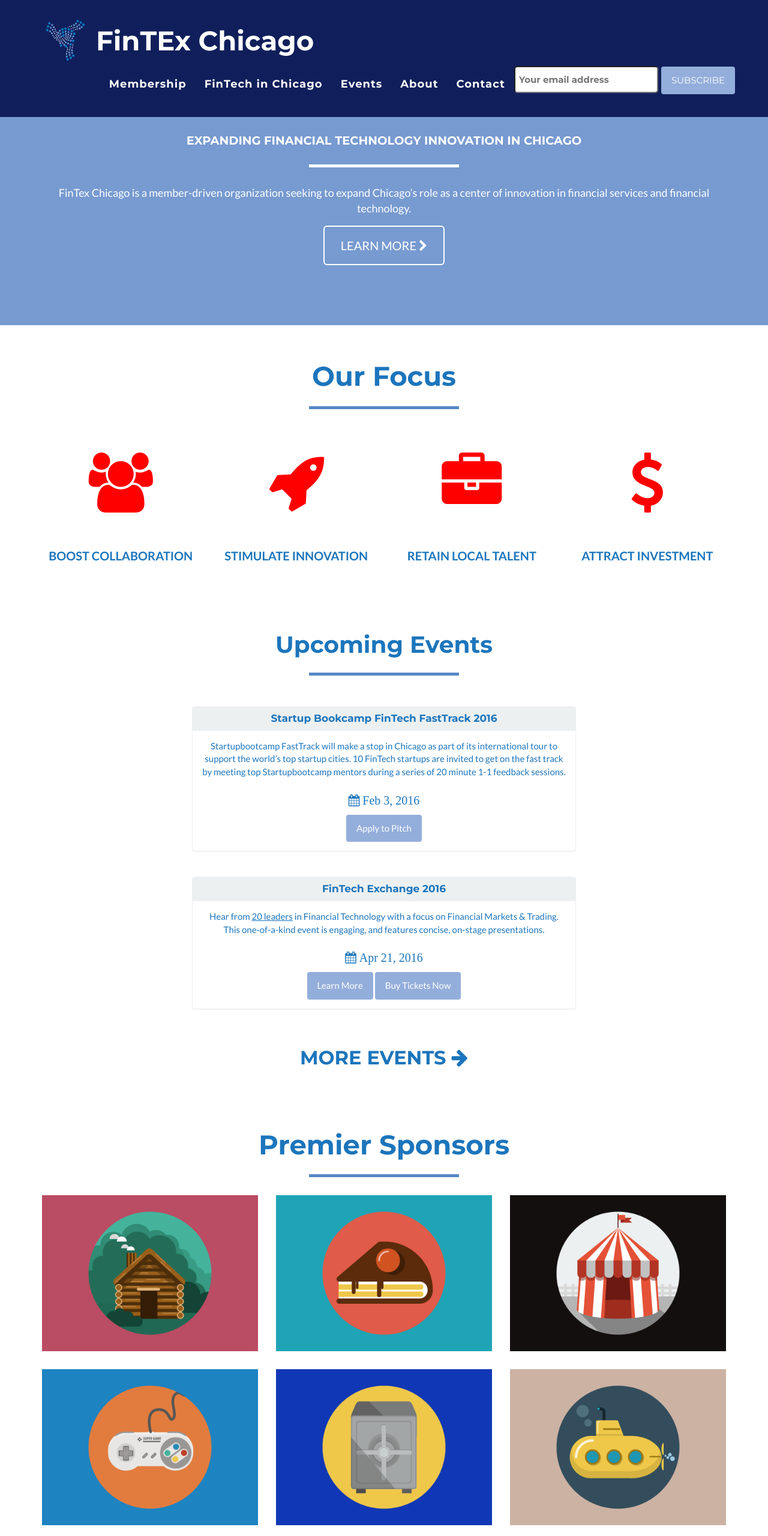
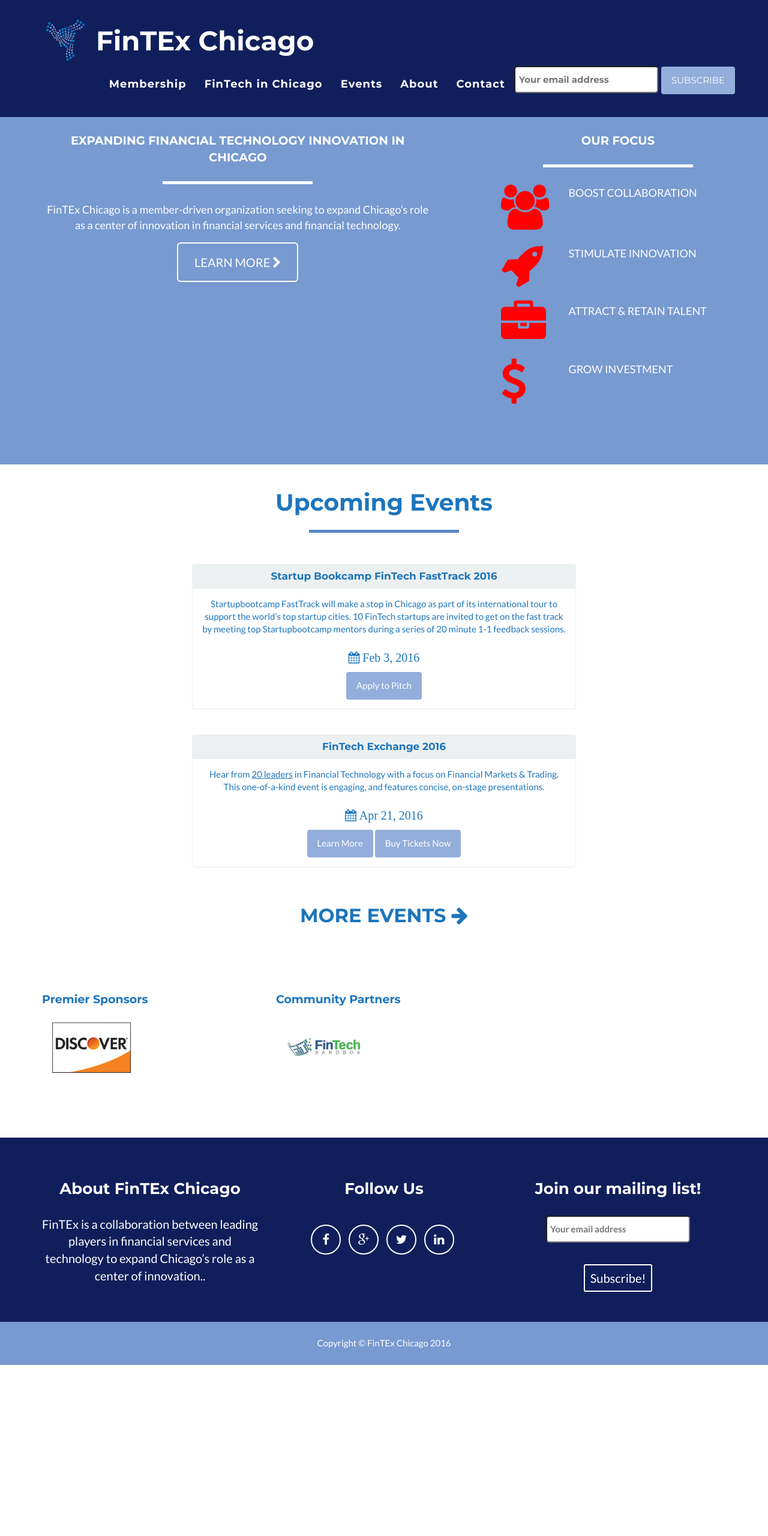
Before and after one commit to LisaEzrolCurran/FinTEXWebUpdate, a plain HTML site: page index.html at #!/home in a window 1280 px wide. Shown: the top 2560 px of the page at 60% size. After the commit the page ends 2275 px from the top, so only its background shows below. Drawn offline with nearby package versions, Linux system fonts and the light colour scheme.

Commit message:
home page re=ordering
Combined the expanding and our focus sections to be side by side.  Set
all of the column sizings to xs so that these two sections will remain
side by side on all screens (still need to do some fine tuning to the
icons for this to work)

Moved the sponsors & partners sections to the bottom of the page (and
added the partners part).  Set all of the column sizing to xs so this
section will not stack on a small screen.

Added Discover as Premier Sponsor and FinTech Sandbox as Community
Partner.  Used press release wording for modals.

```diff
--- a/js/templates/homeTmpl.html
+++ b/js/templates/homeTmpl.html
@@ -2,45 +2,110 @@
 <header>
     <div class="container">
         <div class="row">
-            <div class="col-lg-12">
+            <div class="col-xs-7">
                 <div class="intro-text">
                     <!-- <img class="img-responsive" src="img/logo.png" alt=""> -->
                     </br>
                     <span class="name">EXPANDING FINANCIAL TECHNOLOGY INNOVATION IN CHICAGO</span>
                     <hr class="star-light">
-                    <span class="skills">FinTex Chicago is a member-driven organization seeking to expand Chicago’s role as a center of innovation in financial services and financial technology.</span>
+                    <span class="skills">FinTEx Chicago is a member-driven organization seeking to expand Chicago’s role as a center of innovation in financial services and financial technology.</span>
                 </div>
-                <div class="col-lg-8 col-lg-offset-2 text-center">
+                <div class="col-xs-8 col-xs-offset-2 text-center">
                 <a href="#about" class="btn btn-lg btn-outline">
-                    LEARN MORE <i class="fa fa-chevron-right"></i>
-                </a>
+                    LEARN MORE <i class="fa fa-chevron-right"></i></a>
                 </div>
+            </div>
+
+            <div class="col-xs-1 text-center">
+
+            </div>
+            <div class="col-xs-4 text-center">
+                <div class="intro-text">
+                    </br>
+                    <span class="name">Our Focus</span>
+                </div>
+                <hr class="star-light">
+                    <div class="intro-text">
+                       <div class="row">
+
+                            <div class="col-xs-2">
+                                <div class="row text-left">
+                                    <i class="fa fa-5x fa-users home-font-awesome"></i>
+                                </div>
+                            </div>
+
+                            <div class="col-xs-1"> </div>
+
+                            <div class="col-xs-9">
+                                <div class="skills text-uppercase text-left">
+                                    Boost Collaboration </br>
+                                </div>
+                            </div>
+                </div>
+
+
+                <div class="row">
+                    <div class="col-xs-2">
+                        <div class="row text-left">
+                            <br />
+                            <i class="fa fa-5x fa-rocket home-font-awesome"></i>
+                        </div>
+                    </div>
+
+                    <div class="col-xs-1">
+
+                    </div>
+                    <div class="col-xs-9">
+                        <div class="skills text-left text-uppercase" >
+                            </br> Stimulate Innovation </br>
+                        </div>
+                    </div>
+                </div>
+
+
+                <div class="row">
+                    <div class="col-xs-2">
+                        <div class="row text-left">
+                            <br />
+                            <i class="fa fa-5x fa-briefcase home-font-awesome"></i>
+                        </div>
+                    </div>
+                    <div class="col-xs-1">
+
+                    </div>
+                    <div class="col-xs-9">
+                        <div class="skills text-uppercase text-left">
+                            </br> Attract & Retain Talent </br>
+                        </div>
+                    </div>
+                </div>
+
+                <div class="row">
+                    <div class="col-xs-2">
+                        <div class="row text-left">
+                            <br />
+                            <i class="fa fa-5x fa-usd home-font-awesome"></i>
+                        </div>
+                    </div>
+                    <div class="col-xs-1">
+
+                    </div>
+                    <div class="col-xs-9">
+                        <div class="skills text-uppercase text-left">
+                           </br> Grow Investment </br>
+                        </div>
+                    </div>
+                </div>
+
+                        </div>
+
             </div>
         </div>
     </div>
 </header>
 
-<!-- FOCUS SECTION -->
-<section class="focus">
-    <div class="container">
-        <div class="row">
-            <div class="col-lg-12 text-center">
-                <h2>Our Focus</h2>
-                <hr class="star-primary">
-            </div>
-        </div>
-        </br>
-        <div class="row">
-            </br>
-            <div class="home-about-text">
-                <p class="col-md-3"><i class="fa fa-5x fa-users home-font-awesome"></i></br></br></br>BOOST COLLABORATION</p>
-                <p class="col-md-3"><i class="fa fa-5x fa-rocket home-font-awesome"></i></br></br></br>STIMULATE INNOVATION</p>
-                <p class="col-md-3"><i class="fa fa-5x fa-briefcase home-font-awesome"></i></br></br></br>RETAIN LOCAL TALENT</p>
-                <p class="col-md-3"><i class="fa fa-5x fa-usd home-font-awesome"></i></br></br></br>ATTRACT INVESTMENT</p>
-            </div>
-        </div>
-    </div>
-</section>
+
+
 
 <!-- UPCOMING EVENTS -->
 <div class="page-header">
@@ -76,7 +141,6 @@
                 <a href="http://fintechchicago.com" target="_blank" class="btn btn-success btn-md">Learn More</a>
                 <a href="https://www.eventbrite.com/e/fintech-exchange-2016-tickets-20704738430" target="_blank" class="btn btn-success btn-md">Buy Tickets Now</a>
 
-<!--                <button type="submit" class="btn btn-success btn-md">RSVP</button> -->
             </div>
         </div>
     </div>
@@ -89,80 +153,66 @@
 <!-- SPONSORS (portfolio) Grid Section -->
 <section id="portfolio">
     <div class="container">
-        <div class="row">
-            <div class="col-lg-12 text-center">
-                <h2>Premier Sponsors</h2>
-                <hr class="star-primary">
+        <div class="row">  <!--4/7 split with one or premier sponsors - change to 6/6 split once we have more than two -->
+            <div class="col-xs-4 text-left">
+                <h4> Premier Sponsors</h4>
+        <!--        <hr class="star-primary">  -->
+            </div>
+
+            <div class="col-xs-8 text-left">
+                <h4>Community Partners</h4>
+         <!--       <hr class="star-primary"> -->
             </div>
         </div>
-        <div class="row">
-            <div class="col-sm-4 portfolio-item">
-                <a href="#portfolioModal1" class="portfolio-link" data-toggle="modal">
+        <div class="row">  <!-- This is the first logo row. The logos are allocated two boxes - so there will be six across. Add a modal for each sponsor/partner when their logo is added -->
+        <!--First Logo in the Row -->
+            <div class="col-xs-2 portfolio-item">
+                <a href="#DiscoverModal" class="portfolio-link" data-toggle="modal">
                     <div class="caption">
                         <div class="caption-content">
                             <i class="fa fa-search-plus fa-3x"></i>
                         </div>
                     </div>
-                    <img src="img/sponsors/cabin.png" class="img-responsive" alt="">
+                    <img src="img/sponsors/discover.png" class="img-responsive" alt="">
                 </a>
             </div>
-            <div class="col-sm-4 portfolio-item">
-                <a href="#portfolioModal2" class="portfolio-link" data-toggle="modal">
+
+                <!--Second Logo in the Row -->
+            <div class="col-xs-2 portfolio-item">
+            </div>
+
+            <!--Third Logo in the Row -->  <!--When there are one or two premier sponsors, this is the first Partner Logo -->
+            <div class="col-xs-2 portfolio-item">
+                <a href="#FinTechSandboxModal" class="portfolio-link" data-toggle="modal">
                     <div class="caption">
                         <div class="caption-content">
                             <i class="fa fa-search-plus fa-3x"></i>
                         </div>
                     </div>
-                    <img src="img/sponsors/cake.png" class="img-responsive" alt="">
+                    <img src="img/sponsors/FinTechSandboxLogo.png" class="img-responsive" alt="">
                 </a>
+
             </div>
-            <div class="col-sm-4 portfolio-item">
-                <a href="#portfolioModal3" class="portfolio-link" data-toggle="modal">
-                    <div class="caption">
-                        <div class="caption-content">
-                            <i class="fa fa-search-plus fa-3x"></i>
-                        </div>
-                    </div>
-                    <img src="img/sponsors/circus.png" class="img-responsive" alt="">
-                </a>
+
+            <!--Fourth Logo in the Row -->
+            <div class="col-xs-2 portfolio-item">
             </div>
-            <div class="col-sm-4 portfolio-item">
-                <a href="#portfolioModal4" class="portfolio-link" data-toggle="modal">
-                    <div class="caption">
-                        <div class="caption-content">
-                            <i class="fa fa-search-plus fa-3x"></i>
-                        </div>
-                    </div>
-                    <img src="img/sponsors/game.png" class="img-responsive" alt="">
-                </a>
+
+            <!--Fifth Logo in the Row -->
+            <div class="col-xs-2 portfolio-item">
             </div>
-            <div class="col-sm-4 portfolio-item">
-                <a href="#portfolioModal5" class="portfolio-link" data-toggle="modal">
-                    <div class="caption">
-                        <div class="caption-content">
-                            <i class="fa fa-search-plus fa-3x"></i>
-                        </div>
-                    </div>
-                    <img src="img/sponsors/safe.png" class="img-responsive" alt="">
-                </a>
+
+            <!--Sixth Logo in the Row -->
+            <div class="col-xs-2 portfolio-item">
             </div>
-            <div class="col-sm-4 portfolio-item">
-                <a href="#portfolioModal6" class="portfolio-link" data-toggle="modal">
-                    <div class="caption">
-                        <div class="caption-content">
-                            <i class="fa fa-search-plus fa-3x"></i>
-                        </div>
-                    </div>
-                    <img src="img/sponsors/submarine.png" class="img-responsive" alt="">
-                </a>
-            </div>
+        </div>
         </div>
     </div>
 </section>
 
 
 <!-- SPONSOR MODALS-->
-<div class="portfolio-modal modal fade" id="portfolioModal1" tabindex="-1" role="dialog" aria-hidden="true">
+<div class="portfolio-modal modal fade" id="DiscoverModal" tabindex="-1" role="dialog" aria-hidden="true">
     <div class="modal-content">
         <div class="close-modal" data-dismiss="modal">
             <div class="lr">
@@ -174,16 +224,58 @@
             <div class="row">
                 <div class="col-lg-8 col-lg-offset-2">
                     <div class="modal-body">
-                        <h2>Morningstar Inc.</h2>
+                        <h2>Discover</h2>
                         </br>
-                        <img src="img/portfolio/cabin.png" class="img-responsive img-centered" alt="">
-                        <p>Lorem Ipsum is simply dummy text of the printing and typesetting industry. Lorem Ipsum has been the industry's standard dummy text ever since the 1500s, when an unknown printer took a galley of type and scrambled it to make a type specimen book. It has survived not only five centuries, but also the leap into electronic typesetting, remaining essentially unchanged. It was popularised in the 1960s with the release of Letraset sheets containing Lorem Ipsum passages, and more recently with desktop publishing software like Aldus PageMaker including versions of Lorem Ipsum.</p>
-                        <ul class="list-inline item-details">
+                      <!--  <img src="img/portfolio/cabin.png" class="img-responsive img-centered" alt="">  -->
+                        <p>Discover is a direct banking and payment services company with one of the most recognized brands in U.S. financial services. Since its inception in 1986, the company has become one of the largest card issuers in the United States. The company issues the Discover card, America's cash rewards pioneer, and offers private student loans, personal loans, home equity loans, checking and savings accounts and certificates of deposit through its direct banking business. It operates the Discover Network, with millions of merchant and cash access locations; PULSE, one of the nation's leading ATM/debit networks; and Diners Club International, a global payments network with acceptance in more than 185 countries and territories.</p>
+                       <!--<ul class="list-inline item-details">
                             <li>Gold Sponsor:
                                 <strong><a href="http://fintex.com">FinTEx Chicago</a>
                                 </strong>
                             </li>
                         </ul>
+                                -->
+                        <button type="button" class="btn btn-default" data-dismiss="modal"><i class="fa fa-times"></i> Close</button>
+                    </div>
+                </div>
+            </div>
+        </div>
+    </div>
+</div>
+
+<div class="portfolio-modal modal fade" id="FinTechSandboxModal" tabindex="-1" role="dialog" aria-hidden="true">
+    <div class="modal-content">
+        <div class="close-modal" data-dismiss="modal">
+            <div class="lr">
+                <div class="rl">
+                </div>
+            </div>
+        </div>
+        <div class="container">
+            <div class="row">
+                <div class="col-lg-8 col-lg-offset-2">
+                    <div class="modal-body">
+                        <h2>FinTech Sandbox</h2>
+                        </br>
+                      <!--  <img src="img/sponsors/FinTechSandboxLogo.png" class="img-responsive img-centered" alt=""> -->
+                        <p>
+                            The FinTech Sandbox is an industry-lead organization that doesn’t require equity or fees from residents who are selected into the program. Instead, residents are expected to collaborate with each other in order to share learning and promote advances that benefit the entire FinTech ecosystem.
+                            <br />
+                            The six-month program includes:
+                            <ul>
+                                <br>A robust set of data feeds and APIs from a wide array of data partners</br>
+                                <br>Cloud hosting from industry-leading infrastructure partners</br>
+                                <br>Membership in a vibrant, global FinTech community</br>
+                            </ul>
+                        </p>
+
+                                         <!--<ul class="list-inline item-details">
+                             <li>Gold Sponsor:
+                                 <strong><a href="http://fintex.com">FinTEx Chicago</a>
+                                 </strong>
+                             </li>
+                         </ul>
+                                 -->
                         <button type="button" class="btn btn-default" data-dismiss="modal"><i class="fa fa-times"></i> Close</button>
                     </div>
                 </div>
```
